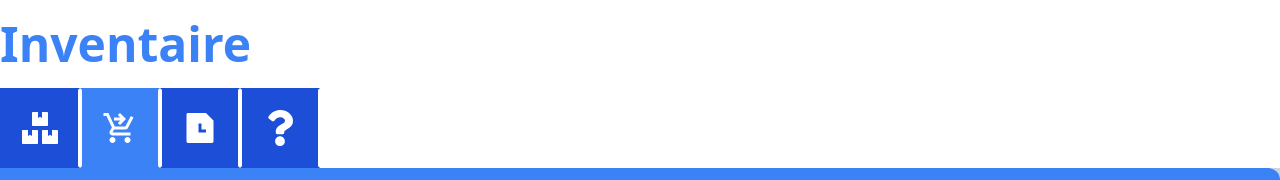
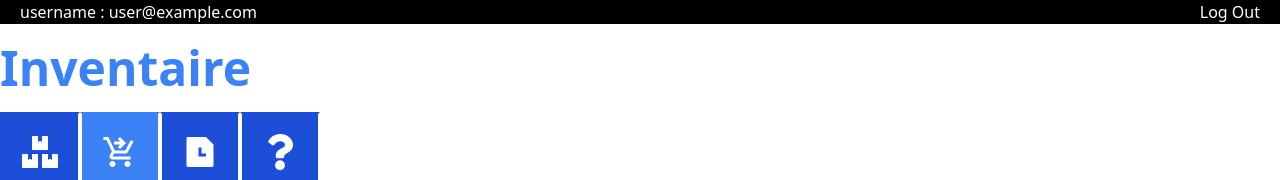
Before and after one commit to RaduStefanLungu/project_website_M77_Barbershop_New, a React (Vite) app in the folder m77BarbershopNew/: page /inventory in a window 1280 px wide. Shown: the top 180 px of the page. Built offline with nearby package versions, Linux system fonts and the light colour scheme; no server answers; the database is empty; sample sign-in values are in the browser's storage; a web font is replaced by a local one.

Commit message:
> full function of Login in Login.jsx > added userdata to Inventory.jsx

```diff
--- a/m77BarbershopNew/src/components/Inventory/Inventory.jsx
+++ b/m77BarbershopNew/src/components/Inventory/Inventory.jsx
@@ -8,6 +8,7 @@ import { RiFileHistoryFill } from "react-icons/ri";
 import { getItems, updateQuantity } from './inventoryAPI';
 import Checkout from './components/Checkout';
 import TicketHistory from './components/TicketHistory';
+import { useAuth } from '../../context/AuthContext';
 
 
 export default function Inventory() {
@@ -20,8 +21,26 @@ export default function Inventory() {
         "ticket-history" : <TicketHistory/>
     }
 
+    const {currentUser,logout} = useAuth();
+
+    async function handleLogout(e){
+        e.preventDefault();
+
+        await logout();
+    }
+
   return (
     <div className='grid'>
+
+        <div className='bg-black text-white flex justify-between px-5'>
+            <div className='flex gap-2'>
+                <label>username : {currentUser.email} </label>
+            </div>
+            <div className='flex'>
+                <button onClick={handleLogout}>Log Out</button>
+            </div>
+
+        </div>
 
         <h1 className='text-blue-500 font-bold text-5xl py-5'>
             Inventaire
--- a/m77BarbershopNew/src/pages/Login.jsx
+++ b/m77BarbershopNew/src/pages/Login.jsx
@@ -1,7 +1,38 @@
-import React from 'react'
+import React, { useRef } from 'react'
+
+import { useAuth } from '../context/AuthContext'
+import { useNavigate } from 'react-router-dom';
 
 export default function Login() {
-  return (
-    <div>Login</div>
+
+    const emailRef = useRef();
+    const passwordRef = useRef();
+    const { login } = useAuth()
+
+    const redirect = useNavigate();
+
+    async function handleLogin(e){
+        e.preventDefault()
+
+        const result = await login(emailRef.current.value, passwordRef.current.value)
+        redirect('/inventory')
+    }
+
+    return (
+    <div className='grid bg-blue-500 px-2 py-3 rounded-tr-xl'>
+
+        <div className='grid justify-center'>
+            <h1 className='my-auto text-center pb-5 text-4xl font-bold text-white'> Connection </h1>
+
+            <form onSubmit={handleLogin} className='flex flex-col justify-center gap-1 max-w-[400px] bg-white p-5 border-blue-500 border-[0.15rem] rounded-xl'>
+
+                <input required ref={emailRef} type='email' placeholder='example@text.com' className='min-w-[300px] px-1 py-2 placeholder:px-1 rounded-xl border-blue-500 border-[0.15rem]' />
+                <input required ref={passwordRef} type='password' placeholder='mot de pass' className='min-w-[300px] px-1 py-2 placeholder:px-1 rounded-xl border-blue-500 border-[0.15rem]' />
+
+                <button type='submit' className='bg-blue-500 text-white font-semibold py-2 px-10 rounded-xl mx-auto mt-2'>Connection</button>
+            </form>
+        </div>
+
+    </div>
   )
 }
```
